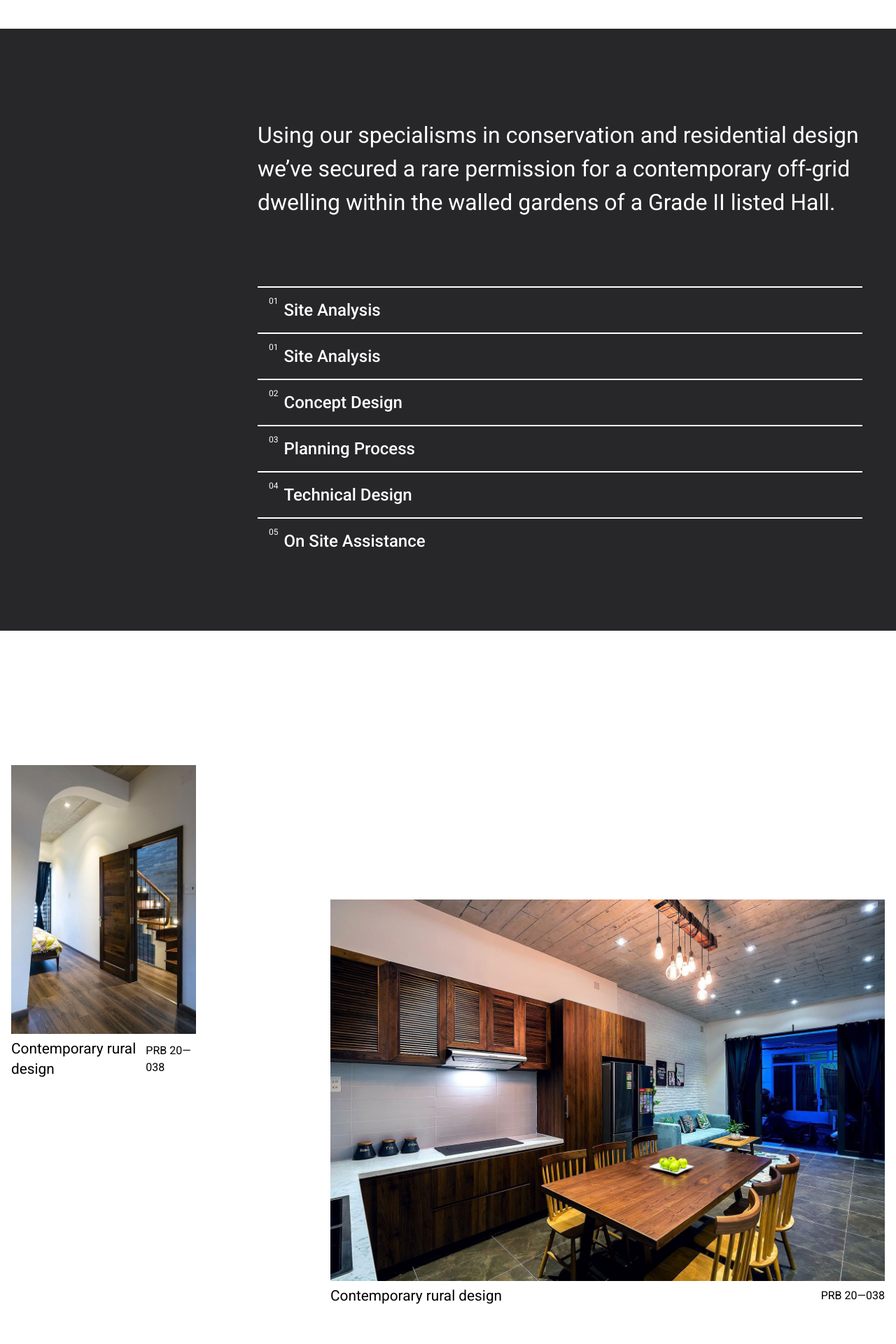
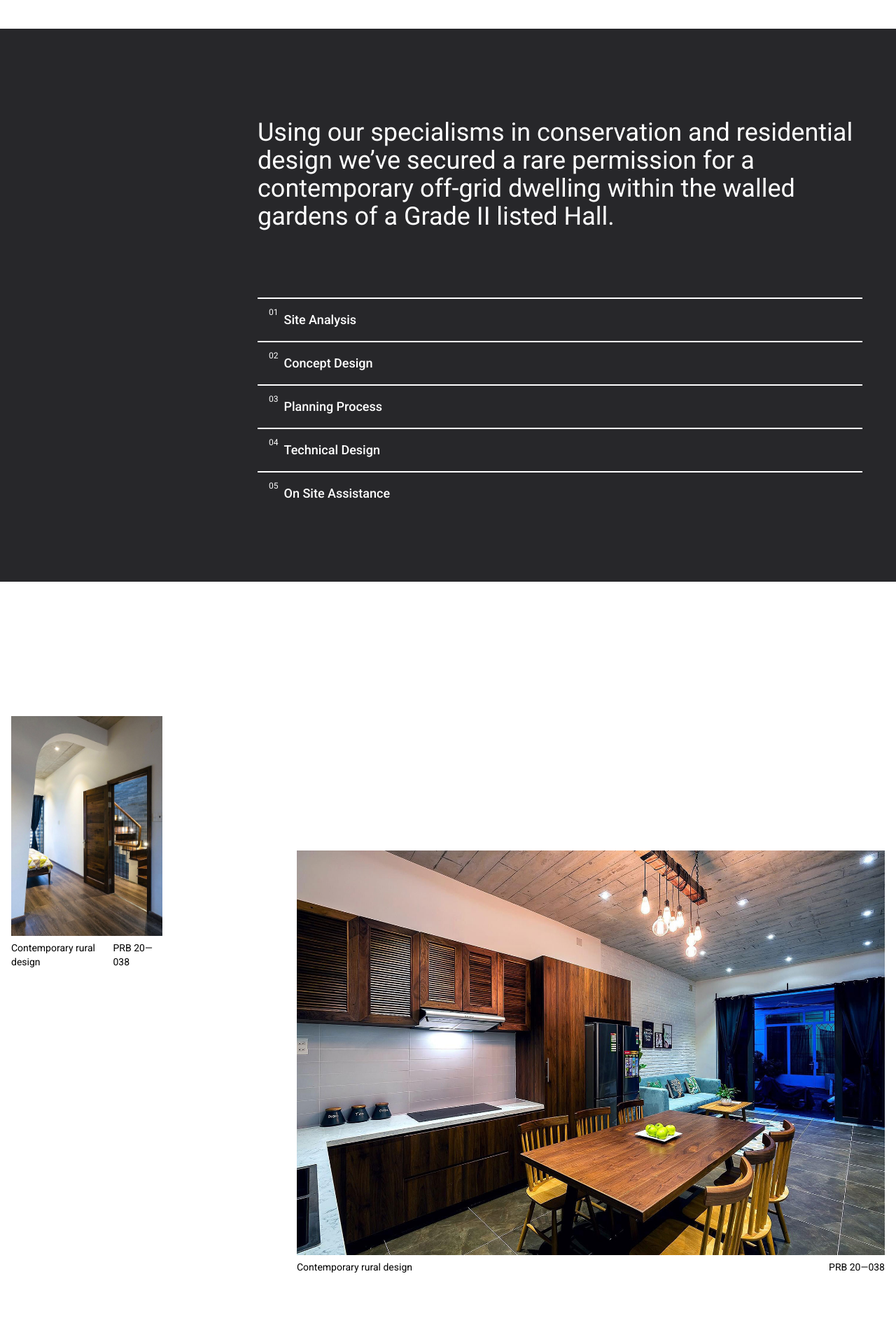
Before and after one commit to dflyapp/gen-architects, a Next.js app: page /work/1 in a window 1280 px wide. Shown: the part 820-2740 px from the top of the page at 70% size. Built offline with nearby package versions, Linux system fonts and the light colour scheme.

Commit message:
feat: improve homepage

```diff
--- a/src/components/Detail1.js
+++ b/src/components/Detail1.js
@@ -1,19 +1,14 @@
 export default function Detail1({ description, packages }) {
   return (
     <div className="mt-8 flex justify-end bg-gray-800 py-24">
-      <div className="w-3/4 px-12">
-        {description && <h1 className="text-white mb-24">{description}</h1>}
-        <div className="border-t-2 border-white text-white p-4 flex items-top">
-          <sub className="mr-2">01</sub>
-          <h3>Site Analysis</h3>
-        </div>
-
+      <div className="w-full sm:w-3/4 px-12">
+        {description && <h1 className="text-xl sm:text-4xl text-white mb-24">{description}</h1>}
         {packages &&
           packages.map((ele, index) => {
             return (
               <div key={index} className="border-t-2 border-white text-white p-4 flex items-top">
                 <sub className="mr-2">{`0${index + 1}`}</sub>
-                <h3>{ele}</h3>
+                <h3 className="text-sm sm:text-lg">{ele}</h3>
               </div>
             )
           })}
--- a/src/components/Sliders.js
+++ b/src/components/Sliders.js
@@ -24,9 +24,9 @@ export default function Sliders() {
       setIsDragging(false)
     })
 
-    flkty.on( 'pointerMove', function() {
+    flkty.on('pointerMove', function () {
       setIsDragging(true)
-    });
+    })
   }, [])
 
   const belowText = useRef()
@@ -41,10 +41,10 @@ export default function Sliders() {
         {Model.map((e) => {
           return (
             <div
-              className="carousel-cell"
+              className="carousel-cell px-12"
               key={e.id}
               onClick={(event) => {
-                console.log("i am click or drag: ", isDragging)
+                console.log('i am click or drag: ', isDragging)
                 if (!isDragging) {
                   // router.push(`/work/${e.id}`)
                   router.push({
@@ -54,10 +54,23 @@ export default function Sliders() {
                 }
               }}
             >
-              <Image height={400} width={500} src={e.cover} alt="cover image" />
+              <div className="relative">
+                <Image
+                  height={400}
+                  width={500}
+                  src={e.cover}
+                  alt="cover image"
+                />
+                <span
+                  className="absolute -right-14 top-0 text-sm"
+                  style={{ transform: 'rotate(90deg)' }}
+                >
+                  {e.tag}
+                </span>
+              </div>
               <div className="flex justify-between items-center">
-                <h4>{e.name}</h4>
-                <h5>{e.category}</h5>
+                <h4 className="text-md font-light">{e.name}</h4>
+                <h5 className="text-sm">{e.category}</h5>
               </div>
             </div>
           )
--- a/src/pages/index.jsx
+++ b/src/pages/index.jsx
@@ -43,7 +43,7 @@ export default function Home() {
         <div className="mt-8 px-8">
           <img
             ref={logoPic}
-            style={{ width: 80, height: "auto" }}
+            style={{ width: 50, height: "auto" }}
             src={LogoPicture.src}
             alt="gen"
           />
@@ -55,7 +55,7 @@ export default function Home() {
 
         <div className="absolute bottom-8 left-8">
           <img
-            style={{ width: 300, height: "auto" }}
+            style={{ width: 200, height: "auto" }}
             src={LogoText.src}
             alt="gen"
           />
--- a/src/pages/work/[pid].js
+++ b/src/pages/work/[pid].js
@@ -4,13 +4,6 @@ import { useRouter } from 'next/router'
 import { useEffect, useState } from 'react'
 
 import LogoPicture from 'assets/svg/logo_picture.svg'
-
-import Picture1 from 'assets/img/1/1.jpg'
-import Picture2 from 'assets/img/1/2.jpg'
-import Picture3 from 'assets/img/1/3.jpg'
-import Picture4 from 'assets/img/1/4.jpg'
-import Picture5 from 'assets/img/1/5.jpg'
-import Picture6 from 'assets/img/1/6.jpg'
 
 import Detail1 from 'components/Detail1'
 import Contact from 'components/Contact'
@@ -70,11 +63,11 @@ export default function WrokPage() {
       </div>
 
       <div className="mt-8 flex">
-        <div className="bg-gray8" style={{ width: '800px', height: '700px' }}>
+        <div className="hidden sm:block bg-gray8" style={{ width: '800px', height: '700px' }}>
           {model && <Image src={model.images[0].src} alt="picture 1" />}
         </div>
         <div className="flex justify-center items-center w-full relative">
-          <div className="absolute left-4 top-4">
+          <div className="hidden sm:block absolute left-4 top-4">
             <Image src={LogoPicture} alt="logo" />
           </div>
 
@@ -87,29 +80,29 @@ export default function WrokPage() {
 
       <Detail1 description={model.description} packages={model.package} />
 
-      <div className="mt-48 flex justify-between px-4">
-        <div className="w-1/4 mr-24">
+      <div className="mt-24 sm:mt-48 flex flex-wrap justify-between px-4">
+        <div className="w-full sm:w-1/4 pr-2 md:pr-24">
           {model && <Image src={model.images[3].src} alt="picture 4" />}
           <div className="flex justify-between items-center">
-            {model && <h4>{model.images[3].detail}</h4>}
-            <span>{model.tag}</span>
+            {model && <h4 className='text-sm'>{model.images[3].detail}</h4>}
+            <span className='text-sm'>{model.tag}</span>
           </div>
         </div>
-        <div className="w-3/4 ml-24 mt-48">
+        <div className="w-full sm:w-3/4 pl-2 md:pl-24 mt-48">
           {model && <Image src={model.images[2].src} alt="picture 3" />}
           <div className="flex justify-between items-center">
-            {model && <h4>{model.images[2].detail}</h4>}
-            <span>{model.tag}</span>
+            {model && <h4 className='text-sm'>{model.images[2].detail}</h4>}
+            <span className='text-sm'>{model.tag}</span>
           </div>
         </div>
       </div>
 
-      <div className="mt-48 px-4">
-        <div className="w-3/4 mx-auto">
+      <div className="mt-24 sm:mt-48 px-4">
+        <div className="w-full sm:w-3/4 mx-auto">
           {model && <Image src={model.images[4].src} alt="picture 5" />}
           <div className="flex justify-between items-center">
-            {model && <h4>{model.images[4].detail}</h4>}
-            <span>{model.tag}</span>
+            {model && <h4 className='text-sm'>{model.images[4].detail}</h4>}
+            <span className='text-sm'>{model.tag}</span>
           </div>
         </div>
       </div>
--- a/tailwind.config.js
+++ b/tailwind.config.js
@@ -25,7 +25,7 @@ module.exports = {
       sm: '640px',
       md: '768px',
       lg: '1100px',
-      xl: '1100px',
+      xl: '1600px',
     },
   },
   variants: {
```
